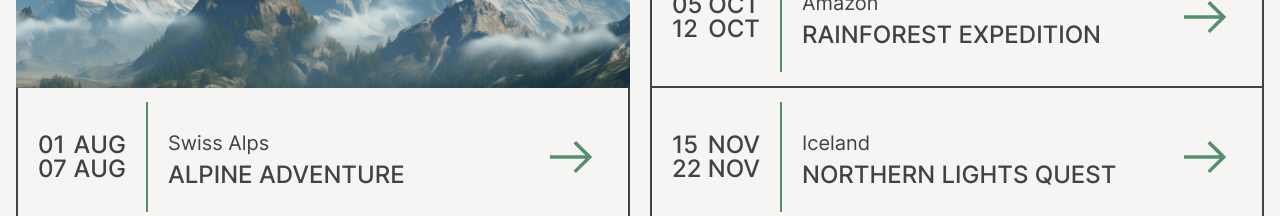
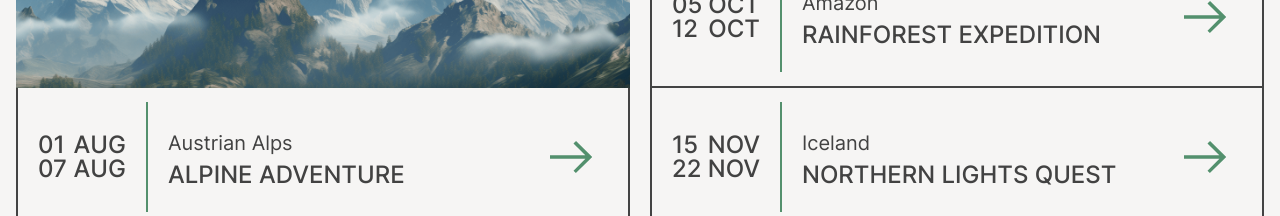
Before and after one commit to ChainArts/summit-seekers-rework, a React (Vite) app: page / in a window 1280 px wide. Shown: the part 2040-2256 px from the top of the page. Built offline with nearby package versions, Linux system fonts and the light colour scheme.

Commit message:
add custom booking

```diff
--- a/src/App.tsx
+++ b/src/App.tsx
@@ -14,7 +14,7 @@ const App = () => {
             <CustomCursor />
             <Routes>
                 <Route path="/" element={<Home/>} />
-                <Route path="/booking" element={<Booking />} />
+                <Route path="/booking/:slug" element={<Booking />} />
                 <Route path="/adventure/:slug" element={<Adventure /> } />
             </Routes>
             <Footer />
--- a/src/components/BookingGrid.tsx
+++ b/src/components/BookingGrid.tsx
@@ -1,44 +1,5 @@
-import aiAlps from "../assets/ai_alps.webp";
+import { bookings } from "../data/bookings";
 
-// Example hardcoded booking data
-const bookings = [
-    {
-        id: 1,
-        title: "Alpine Adventure",
-        location: "Swiss Alps",
-        start: "2025-08-01",
-        end: "2025-08-07",
-        image: aiAlps,
-        link: "/booking",
-    },
-    {
-        id: 2,
-        title: "Desert Trek",
-        location: "Sahara",
-        start: "2025-09-10",
-        end: "2025-09-17",
-        image: aiAlps,
-        link: "/booking",
-    },
-    {
-        id: 3,
-        title: "Rainforest Expedition",
-        location: "Amazon",
-        start: "2025-10-05",
-        end: "2025-10-12",
-        image: aiAlps,
-        link: "/booking",
-    },
-    {
-        id: 4,
-        title: "Northern Lights Quest",
-        location: "Iceland",
-        start: "2025-11-15",
-        end: "2025-11-22",
-        image: aiAlps,
-        link: "/booking",
-    },
-];
 
 // Helper to convert date to [day, month]
 function convertDate(dateStr: string): [string, string] {
@@ -87,7 +48,7 @@ const BookingGrid = () => {
     if (bookings.length === 0) return null;
 
     return (
-        <div className="booking-grid contain">
+        <div className="booking-grid contain" id="booking">
             <BookingGridItem booking={bookings[0]} />
             <div className="booking-grid-later">
                 {bookings.slice(1).map((booking) => (
--- /dev/null
+++ b/src/data/bookings.tsx
@@ -0,0 +1,69 @@
+import aiAlps from "../assets/ai_alps.webp";
+import canyon2 from "../assets/canyon_2.png";
+import aiCampfire from "../assets/ai_campfire.webp";
+
+
+
+export const bookings = [
+    {
+        id: 1,
+        slug: "alpine-adventure",
+        title: "Alpine Adventure",
+        location: "Austrian Alps",
+        start: "2025-08-01",
+        end: "2025-08-07",
+        days: 2,
+        meters: 3798,
+        level: 1,
+        cost: "€1,200",
+        image: aiAlps,
+        link: "/booking/alpine-adventure",
+        text: "Should you find yourself without personal gear, rest assured we have you covered. Detailed information regarding the expedition will be provided via email. We're eagerly looking forward to welcoming you!"
+
+    },
+    {
+        id: 2,
+        slug: "desert-trek",
+        title: "Desert Trek",
+        location: "Sahara",
+        start: "2025-09-10",
+        end: "2025-09-17",
+        image: canyon2,
+        days: 14,
+        meters: 450,
+        level: 2,
+        cost: "€3,500",
+        link: "/booking/desert-trek",
+        text: "Should you find yourself without personal gear, rest assured we have you covered. Detailed information regarding the expedition will be provided via email. We're eagerly looking forward to welcoming you!"
+    },
+    {
+        id: 3,
+        slug: "rainforest-expedition",
+        title: "Rainforest Expedition",
+        location: "Amazon",
+        start: "2025-10-05",
+        end: "2025-10-12",
+        days: 7,
+        meters: 200,
+        level: 3,
+        cost: "€2,800",
+        image: aiCampfire,
+        link: "/booking/rainforest-expedition",
+        text: "Should you find yourself without personal gear, rest assured we have you covered. Detailed information regarding the expedition will be provided via email. We're eagerly looking forward to welcoming you!"
+    },
+    {
+        id: 4,
+        slug: "northern-lights-quest",
+        title: "Northern Lights Quest",
+        location: "Iceland",
+        start: "2025-11-15",
+        end: "2025-11-22",
+        days: 2,
+        meters: 1000,
+        level: 1,
+        cost: "€500",
+        image: aiAlps,
+        link: "/booking/northern-lights-quest",
+        text: "Should you find yourself without personal gear, rest assured we have you covered. Detailed information regarding the expedition will be provided via email. We're eagerly looking forward to welcoming you!"
+    },
+];
--- a/src/pages/Booking.tsx
+++ b/src/pages/Booking.tsx
@@ -1,18 +1,6 @@
-import aiAlps from "../assets/ai_alps.webp";
 import Navbar from "../components/Navbar";
-
-const booking = {
-    image: aiAlps,
-    title: "Alpine Adventure",
-    start: "2025-08-01",
-    end: "2025-08-07",
-    location: "Swiss Alps",
-    cost: "€1,200",
-    content: <p>Join us for an unforgettable adventure in the Swiss Alps! Experience breathtaking views, expert guides, and a journey you'll never forget.</p>,
-    form: {
-        title: "Book Your Adventure",
-    },
-};
+import { bookings } from "../data/bookings";
+import { useParams } from "react-router-dom";
 
 // Helper to format dates
 const formatBookingDates = (startStr: string, endStr: string) => {
@@ -31,6 +19,18 @@ const formatBookingDates = (startStr: string, endStr: string) => {
 };
 
 const Booking = () => {
+    const { slug } = useParams();
+    const booking = bookings.find((b) => b.slug === slug);
+    if (!booking) {
+        return (
+            <>
+                <Navbar />
+                <main>
+                    <h2>Booking not found</h2>
+                </main>
+            </>
+        );
+    }
     return (
         <>
             <Navbar />
@@ -46,25 +46,25 @@ const Booking = () => {
                             <li>Location: {booking.location}</li>
                             <li>Price: {booking.cost}</li>
                         </ul>
-                        {booking.content}
+                        <p>{booking.text}</p>
                         <div className="wp-block-columns">
                             <div className="wp-block-column">
-                                <p>02</p>
+                                <p>{booking.days}</p>
                                 <p>Days</p>
                             </div>
                             <div className="wp-block-column">
-                                <p>3.798</p>
+                                <p>{booking.meters}</p>
                                 <p>Meters</p>
                             </div>
                             <div className="wp-block-column">
-                                <p>01</p>
+                                <p>{booking.level}</p>
                                 <p>Level</p>
                             </div>
                         </div>
                     </div>
                     <div className="pipe"></div>
                     <div className="booking-form">
-                        <h2>{booking.form.title}</h2>
+                        <h2>Book your Adventure</h2>
                         <form className="form">
                             <div className="form-name-input">
                                 <label>
--- a/src/pages/Home.tsx
+++ b/src/pages/Home.tsx
@@ -31,7 +31,7 @@ const Home = () => {
             <Carousel posts={posts} />
             <div className="wp-block-buttons">
                 <div className="wp-block-button">
-                    <a className="wp-block-button__link">Book your Adventure</a>
+                    <a className="wp-block-button__link" href="#booking">Book your Adventure</a>
                 </div>
             </div>
             <h1 id="about" className="wp-block-heading">
```
